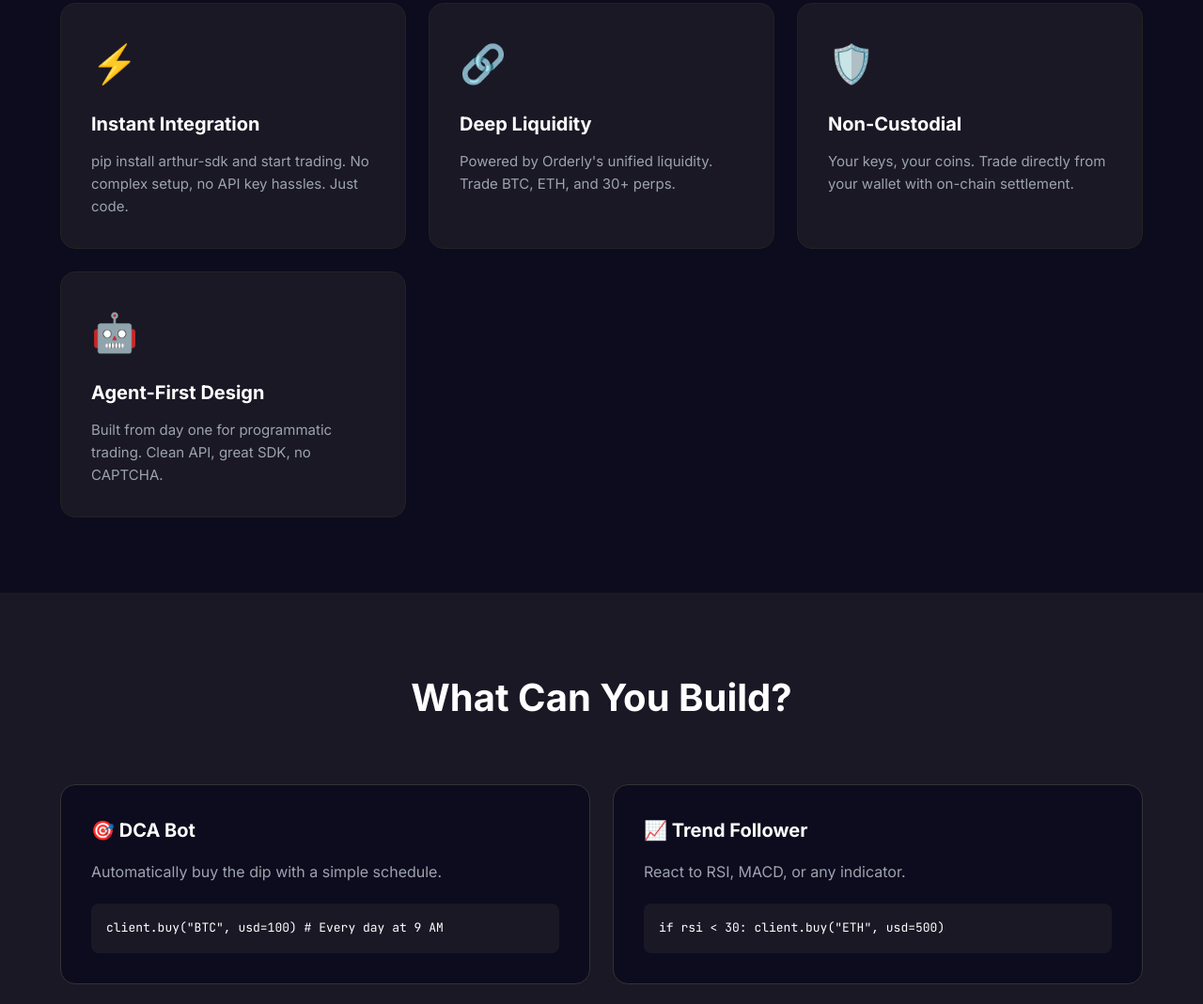
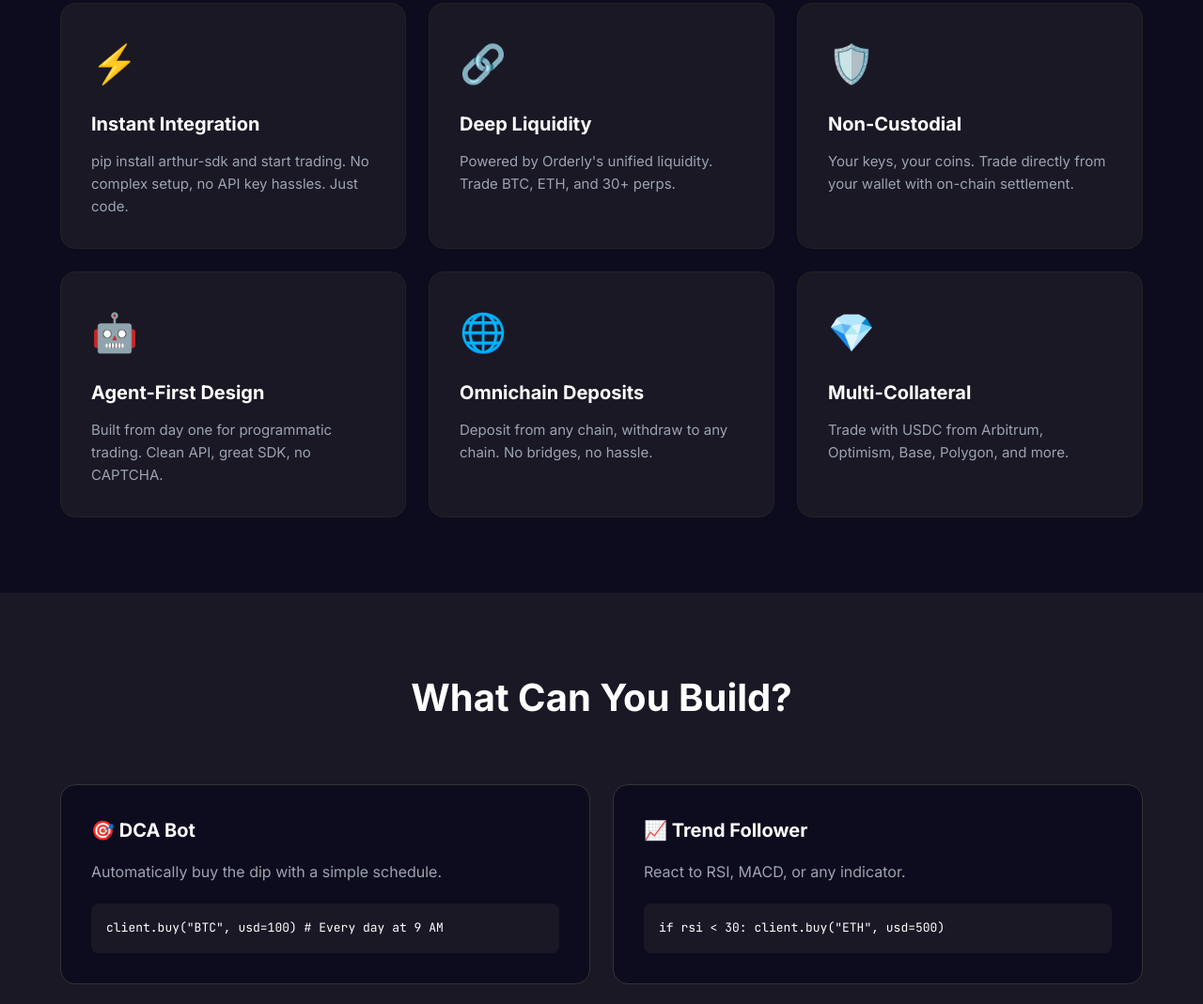
Before and after one commit to arthur-orderly/agent-landing, a plain HTML site: page index.html in a window 1280 px wide. Shown: the part 1160-2229 px from the top of the page at 94% size. Drawn offline with Linux system fonts and the light colour scheme.

Commit message:
Add omnichain deposits and multi-collateral features

```diff
--- a/index.html
+++ b/index.html
@@ -424,6 +424,16 @@ client.buy(<span class="string">"ETH"</span>, usd=<span class="number">100</span
                     <h3>Agent-First Design</h3>
                     <p>Built from day one for programmatic trading. Clean API, great SDK, no CAPTCHA.</p>
                 </div>
+                <div class="feature-card">
+                    <div class="feature-icon">🌐</div>
+                    <h3>Omnichain Deposits</h3>
+                    <p>Deposit from any chain, withdraw to any chain. No bridges, no hassle.</p>
+                </div>
+                <div class="feature-card">
+                    <div class="feature-icon">💎</div>
+                    <h3>Multi-Collateral</h3>
+                    <p>Trade with USDC from Arbitrum, Optimism, Base, Polygon, and more.</p>
+                </div>
             </div>
         </div>
     </section>
```
